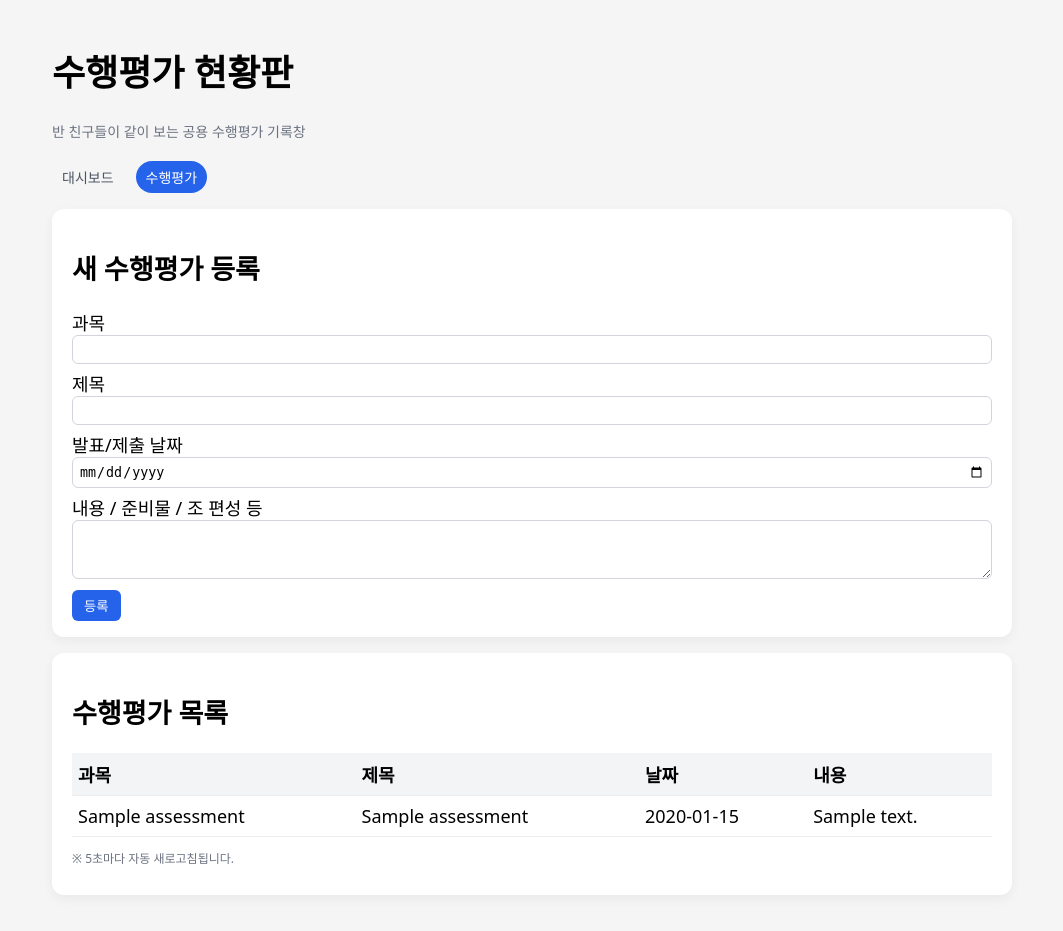
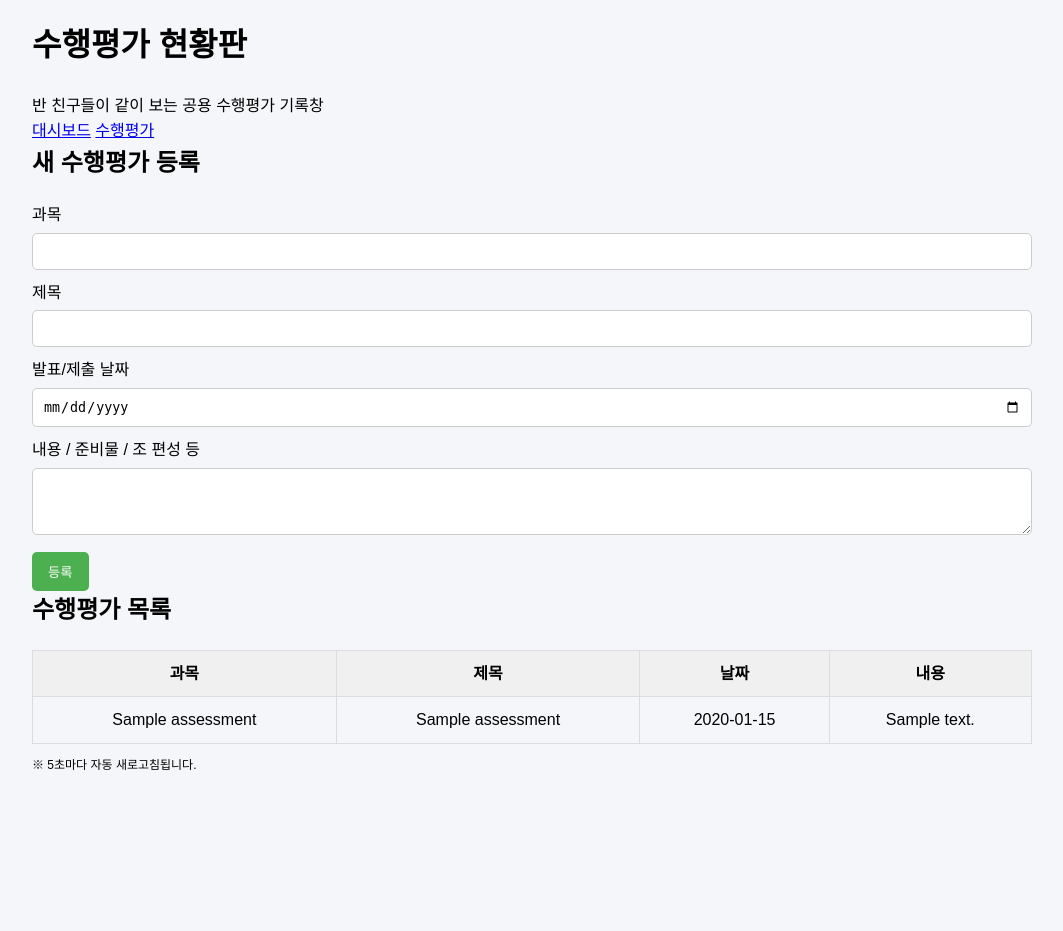
Before and after one commit to watercarp/School_Dashboard, a Flask app: page /assess in a window 1280 px wide. Shown: the whole page, without its empty margins (108-1171 px from the left). After the commit the page ends 770 px from the top, so only its background shows below. Run offline with Flask 3, Linux system fonts and the light colour scheme; tables that the repository leaves empty hold one stand-in row (values such as "Sample post"); parts of the project's set-up code (start-up, migrations or seed data) failed here and were passed over.

Commit message:
Refactor CSS styles for improved layout and design

```diff
--- a/school_dashboard/static/style.css
+++ b/school_dashboard/static/style.css
@@ -1,135 +1,95 @@
-body {
-  font-family: system-ui, -apple-system, BlinkMacSystemFont, "Segoe UI", sans-serif;
-  margin: 0;
-  padding: 20px;
-  background: #f5f5f5;
-  font-size:18px;
+/* 전체 기본 설정 */
+body{
+  font-family: Arial, sans-serif;
+  background:#f5f6fa;
+  margin:0;
+  padding:20px;
+  line-height:1.6;
 }
 
+/* 중앙 정렬 컨테이너 */
+.container{
+  width:100%;
+  max-width:1000px;
+  margin:auto;
+}
+
+/* 카드형 박스 */
 .box{
   background:white;
   padding:20px;
   border-radius:10px;
   box-shadow:0 2px 10px rgba(0,0,0,0.1);
+  margin-bottom:20px;
 }
 
-.container {
-  max-width: 960px;
-  margin: 0 auto;
+/* 제목 */
+h1,h2,h3{
+  margin-top:0;
 }
 
-@media (max-width: 768px) {
+/* 테이블 */
+table{
+  width:100%;
+  border-collapse:collapse;
+  margin-top:10px;
+}
 
-  .container{
-    grid-template-columns: 1fr;
-  }
+th, td{
+  border:1px solid #ddd;
+  padding:10px;
+  text-align:center;
+}
+
+th{
+  background:#f0f0f0;
+}
+
+/* 입력창 */
+input, textarea{
+  width:100%;
+  padding:10px;
+  margin-top:5px;
+  margin-bottom:10px;
+  border:1px solid #ccc;
+  border-radius:5px;
+  box-sizing:border-box;
+}
+
+/* 버튼 */
+button{
+  background:#4CAF50;
+  color:white;
+  border:none;
+  padding:10px 16px;
+  border-radius:5px;
+  cursor:pointer;
+}
+
+button:hover{
+  background:#45a049;
+}
+
+/* 카드 스타일 (수행평가용) */
+.card{
+  width:100%;
+}
+
+/* 모바일 대응 */
+@media (max-width:768px){
 
   body{
     font-size:16px;
+    padding:10px;
+  }
+
+  .container{
+    width:100%;
+  }
+
+  table{
+    display:block;
+    overflow-x:auto;
   }
 
 }
-
-.card {
-  background: white;
-  border-radius: 12px;
-  padding: 16px 20px;
-  margin-bottom: 16px;
-  box-shadow: 0 4px 12px rgba(0,0,0,0.05);
-}
-
-.header {
-  display: flex;
-  justify-content: space-between;
-  align-items: baseline;
-  margin-bottom: 20px;
-}
-
-.navbar {
-  display: flex;
-  gap: 12px;
-  margin-bottom: 16px;
-}
-
-.nav-link {
-  text-decoration: none;
-  color: #4b5563;
-  padding: 6px 10px;
-  border-radius: 999px;
-  font-size: 14px;
-}
-
-.nav-link.active {
-  background: #2563eb;
-  color: white;
-}
-
-.timetable-row {
-  display: flex;
-  justify-content: space-between;
-  padding: 6px 0;
-  border-bottom: 1px solid #eee;
-}
-
-.timetable-row:last-child {
-  border-bottom: none;
-}
-
-.badge {
-  display: inline-block;
-  padding: 2px 8px;
-  border-radius: 999px;
-  font-size: 12px;
-}
-
-.badge-now {
-  background: #2563eb;
-  color: white;
-}
-
-.badge-next {
-  background: #22c55e;
-  color: white;
-}
-
-.muted {
-  color: #6b7280;
-  font-size: 14px;
-}
-
-table {
-  width: 100%;
-  border-collapse: collapse;
-}
-
-th, td {
-  padding: 8px 6px;
-  border-bottom: 1px solid #eee;
-  text-align: left;
-  vertical-align: top;
-}
-
-th {
-  background: #f3f4f6;
-}
-
-input, textarea {
-  width: 100%;
-  box-sizing: border-box;
-  margin-bottom: 6px;
-  padding: 6px;
-  border-radius: 6px;
-  border: 1px solid #d1d5db;
-}
-
-button {
-  padding: 6px 12px;
-  border-radius: 6px;
-  border: none;
-  cursor: pointer;
-}
-
-button[type=submit] {
-  background: #2563eb;
-  color: white;
-}
```
